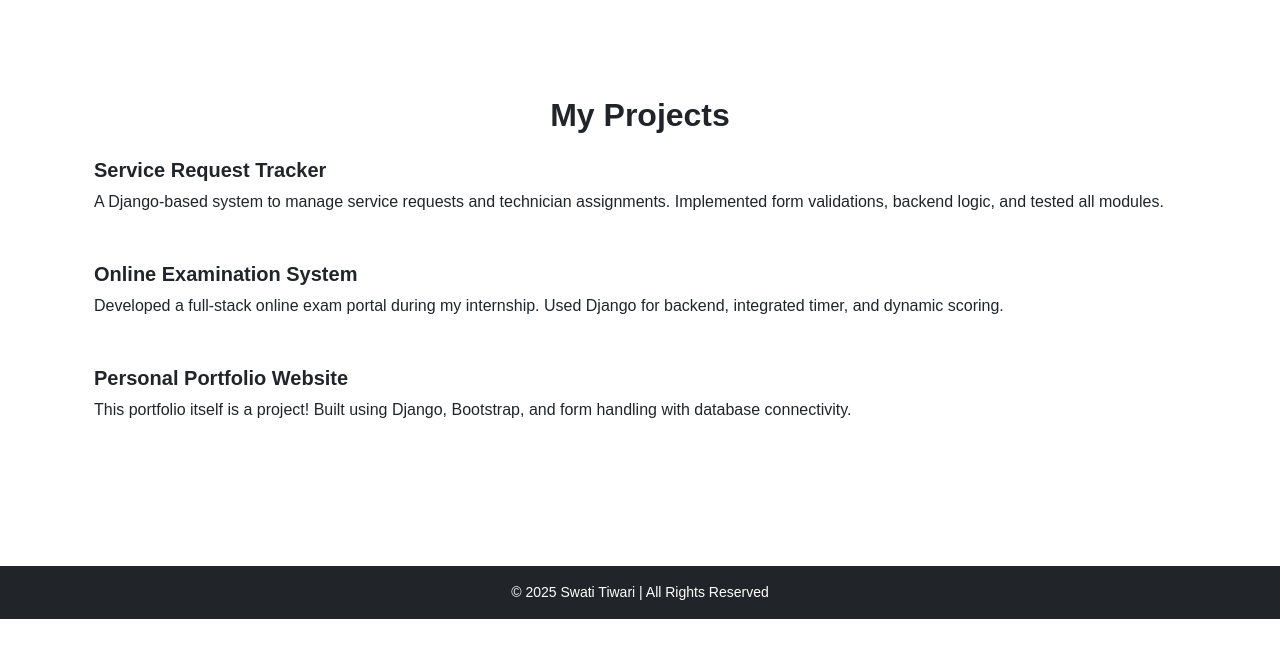
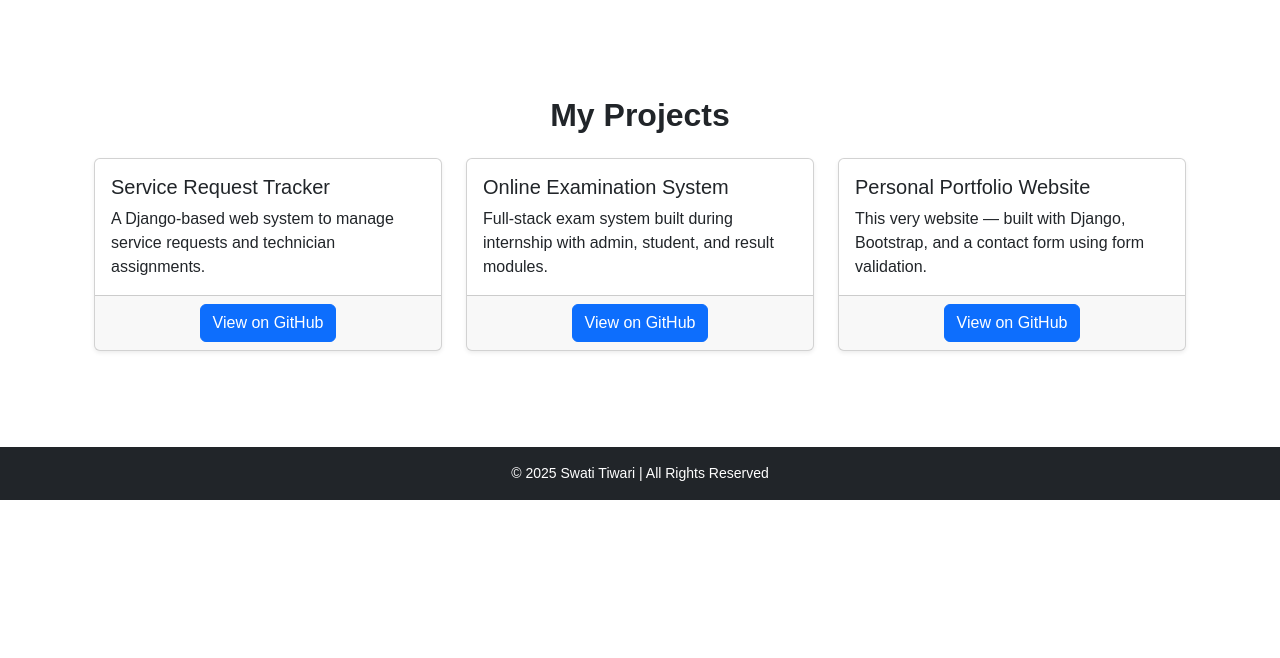
Before and after one commit to Swati-2805/portfolio_django, a Django app: page /projects/ in a window 1280 px wide. Shown: the part 56-714 px from the top of the page. Run offline with Django 5.2, Linux system fonts and the light colour scheme.

Commit message:
Portfolio Django Project

```diff
--- a/portfolio_site/contact/templates/contact/projects.html
+++ b/portfolio_site/contact/templates/contact/projects.html
@@ -5,19 +5,48 @@
 <section class="container py-5">
   <h2 class="text-center mb-4">My Projects</h2>
 
-  <div class="mb-5">
-    <h5><strong>Service Request Tracker</strong></h5>
-    <p>A Django-based system to manage service requests and technician assignments. Implemented form validations, backend logic, and tested all modules.</p>
-  </div>
+  <div class="row row-cols-1 row-cols-md-2 row-cols-lg-3 g-4">
 
-  <div class="mb-5">
-    <h5><strong>Online Examination System</strong></h5>
-    <p>Developed a full-stack online exam portal during my internship. Used Django for backend, integrated timer, and dynamic scoring.</p>
-  </div>
+    <!-- Project Card 1 -->
+    <div class="col">
+      <div class="card h-100 shadow-sm">
+        <div class="card-body">
+          <h5 class="card-title">Service Request Tracker</h5>
+          <p class="card-text">A Django-based web system to manage service requests and technician assignments.</p>
+        </div>
+        <div class="card-footer text-center">
+          <a href="https://github.com/yourusername/service-tracker" class="btn btn-primary" target="_blank">View on GitHub</a>
+        </div>
+      </div>
+    </div>
 
-  <div class="mb-5">
-    <h5><strong>Personal Portfolio Website</strong></h5>
-    <p>This portfolio itself is a project! Built using Django, Bootstrap, and form handling with database connectivity.</p>
+    <!-- Project Card 2 -->
+    <div class="col">
+      <div class="card h-100 shadow-sm">
+        <div class="card-body">
+          <h5 class="card-title">Online Examination System</h5>
+          <p class="card-text">Full-stack exam system built during internship with admin, student, and result modules.</p>
+        </div>
+        <div class="card-footer text-center">
+          <a href="https://github.com/yourusername/online-exam" class="btn btn-primary" target="_blank">View on GitHub</a>
+        </div>
+      </div>
+    </div>
+
+    <!-- Project Card 3 -->
+    <div class="col">
+      <div class="card h-100 shadow-sm">
+        <div class="card-body">
+          <h5 class="card-title">Personal Portfolio Website</h5>
+          <p class="card-text">This very website — built with Django, Bootstrap, and a contact form using form validation.</p>
+        </div>
+        <div class="card-footer text-center">
+          <a href="https://github.com/yourusername/portfolio-django" class="btn btn-primary" target="_blank">View on GitHub</a>
+        </div>
+      </div>
+    </div>
+
+
   </div>
 </section>
 {% endblock %}
```
Also changed, not shown: portfolio_site/db.sqlite3.
